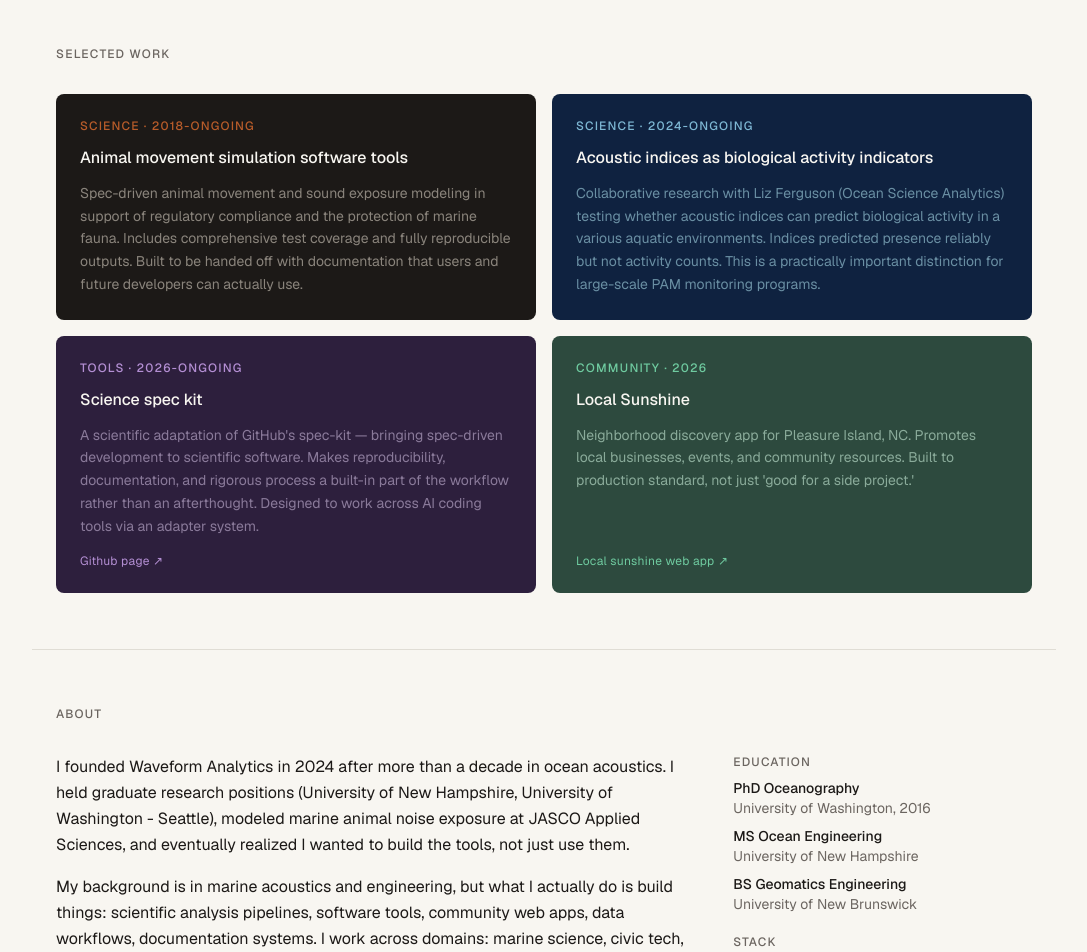
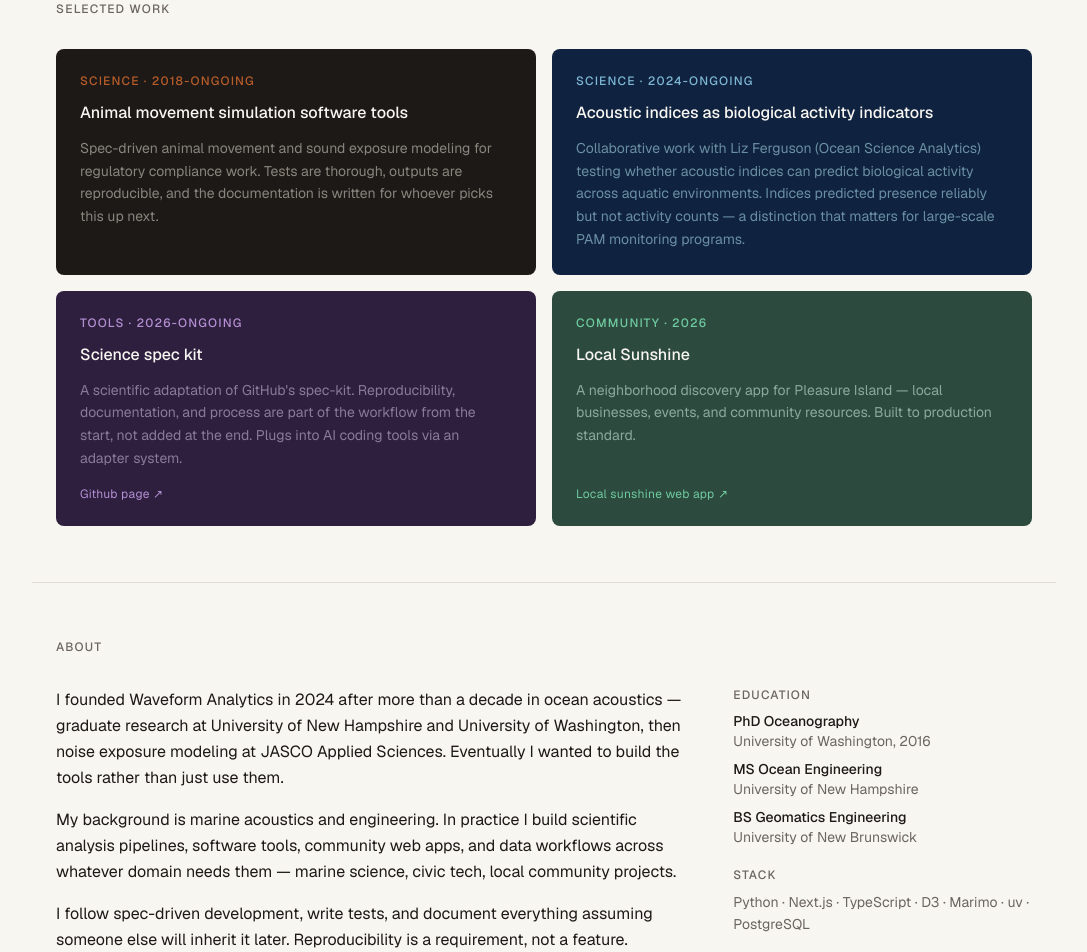
Before and after one commit to Waveform-Analytics/website, a Next.js app: page / in a window 1280 px wide. Shown: the part 420-1372 px from the top of the page, without its empty margins (96-1183 px from the left). Built offline with nearby package versions, Linux system fonts and the light colour scheme.

Commit message:
fix: de-AI-ified text

```diff
--- a/src/app/page.tsx
+++ b/src/app/page.tsx
@@ -57,7 +57,7 @@ const work: WorkItem[] = [
     year: "2018-ongoing",
     title: "Animal movement simulation software tools",
     description:
-      "Spec-driven animal movement and sound exposure modeling in support of regulatory compliance and the protection of marine fauna. Includes comprehensive test coverage and fully reproducible outputs. Built to be handed off with documentation that users and future developers can actually use.",
+      "Spec-driven animal movement and sound exposure modeling for regulatory compliance work. Tests are thorough, outputs are reproducible, and the documentation is written for whoever picks this up next.",
     scheme: "charcoal",
   },
   {
@@ -65,7 +65,7 @@ const work: WorkItem[] = [
     year: "2024-ongoing",
     title: "Acoustic indices as biological activity indicators",
     description:
-      "Collaborative research with Liz Ferguson (Ocean Science Analytics) testing whether acoustic indices can predict biological activity in a various aquatic environments. Indices predicted presence reliably but not activity counts. This is a practically important distinction for large-scale PAM monitoring programs.",
+      "Collaborative work with Liz Ferguson (Ocean Science Analytics) testing whether acoustic indices can predict biological activity across aquatic environments. Indices predicted presence reliably but not activity counts — a distinction that matters for large-scale PAM monitoring programs.",
     scheme: "navy",
   },
   {
@@ -73,7 +73,7 @@ const work: WorkItem[] = [
     year: "2026-ongoing",
     title: "Science spec kit",
     description:
-      "A scientific adaptation of GitHub's spec-kit — bringing spec-driven development to scientific software. Makes reproducibility, documentation, and rigorous process a built-in part of the workflow rather than an afterthought. Designed to work across AI coding tools via an adapter system.",
+      "A scientific adaptation of GitHub's spec-kit. Reproducibility, documentation, and process are part of the workflow from the start, not added at the end. Plugs into AI coding tools via an adapter system.",
     scheme: "plum",
     link: "https://github.com/Waveform-Analytics/science-spec-kit",
     linkLabel: "Github page",
@@ -83,7 +83,7 @@ const work: WorkItem[] = [
     year: "2026",
     title: "Local Sunshine",
     description:
-      "Neighborhood discovery app for Pleasure Island, NC. Promotes local businesses, events, and community resources. Built to production standard, not just 'good for a side project.'",
+      "A neighborhood discovery app for Pleasure Island — local businesses, events, and community resources. Built to production standard.",
     scheme: "forest",
     link: "https://local-sunshine.app",
     linkLabel: "Local sunshine web app",
@@ -171,8 +171,7 @@ export default function Home() {
               className="text-4xl font-medium leading-tight"
               style={{ maxWidth: "520px" }}
             >
-              Oceanographer building software for science, communities, and the
-              spaces in between.
+              Oceanographer building software for science and community.
             </h1>
           </div>
 
@@ -238,24 +237,21 @@ export default function Home() {
           <div className="md:col-span-2 space-y-4">
             <p className="text-base leading-relaxed">
               I founded Waveform Analytics in 2024 after more than a decade in
-              ocean acoustics. I held graduate research positions (University of
-              New Hampshire, University of Washington - Seattle), modeled marine
-              animal noise exposure at JASCO Applied Sciences, and eventually
-              realized I wanted to build the tools, not just use them.
+              ocean acoustics — graduate research at University of New
+              Hampshire and University of Washington, then noise exposure
+              modeling at JASCO Applied Sciences. Eventually I wanted to build
+              the tools rather than just use them.
             </p>
             <p className="text-base leading-relaxed">
-              My background is in marine acoustics and engineering, but what I
-              actually do is build things: scientific analysis pipelines,
-              software tools, community web apps, data workflows, documentation
-              systems. I work across domains: marine science, civic tech, family
-              tools — and hold the same standard across all of them.
+              My background is marine acoustics and engineering. In practice I
+              build scientific analysis pipelines, software tools, community
+              web apps, and data workflows across whatever domain needs them —
+              marine science, civic tech, local community projects.
             </p>
             <p className="text-base leading-relaxed">
-              I care about process as much as product. I follow spec-driven
-              development, write tests, and document everything with the
-              assumption that a future developer (or future me) will need to
-              pick it up cold. Reproducibility isn&apos;t a bonus — it&apos;s
-              the whole thing.
+              I follow spec-driven development, write tests, and document
+              everything assuming someone else will inherit it later.
+              Reproducibility is a requirement, not a feature.
             </p>
           </div>
           <div className="space-y-5 text-sm">
```
